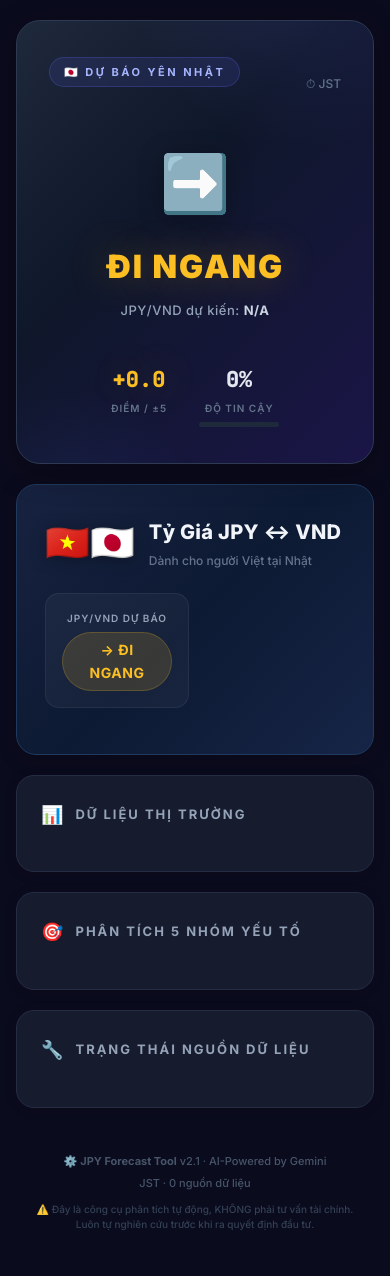
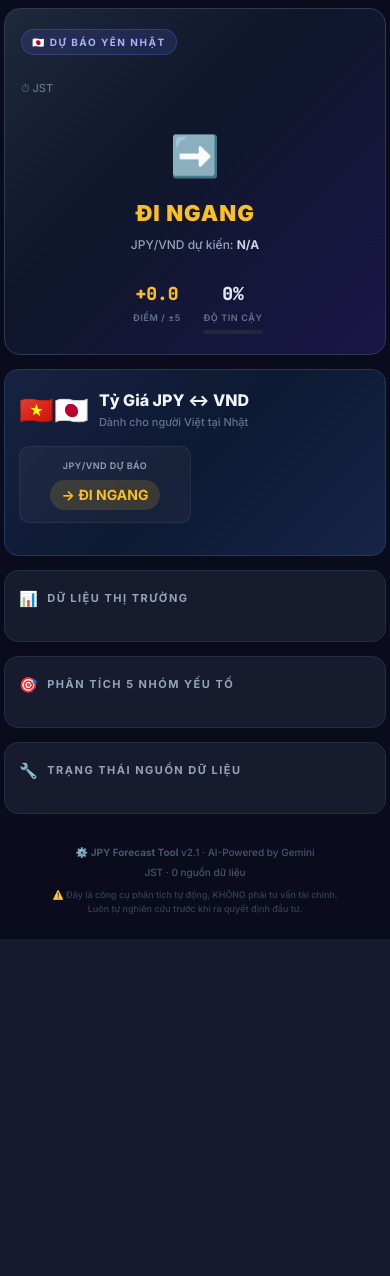
Before and after one commit to VuTan11501/Code, a Python web app: template finance/reporters/templates/daily_report.html in a window 390 px wide. After the commit the page ends 939 px from the top, so only its background shows below. Run offline with Jinja, Linux system fonts and the light colour scheme; the template is opened without the code that fills it, so the values that code supplies are empty.

Commit message:
fix(finance): mobile-first responsive CSS for email template
- Rewrote all CSS with mobile-first base sizes (optimized for 393px iPhone)
- Reduced font sizes, padding, border-radius ~20-30% for compact mobile layout
- Added @media queries in data-css-inline='ignore' block for Apple Mail/iOS
- Fixed alignment issues in market grid, factor bars, VND cards
- Hero section: smaller signal text, compact score display
- Market grid: tighter 2-col layout with reduced gaps
- Factor bars: thinner progress bars, smaller labels

Co-authored-by: Copilot <223556219+Copilot@users.noreply.github.com>

```diff
--- a/finance/reporters/templates/daily_report.html
+++ b/finance/reporters/templates/daily_report.html
@@ -9,150 +9,218 @@
 <link rel="preconnect" href="https://fonts.gstatic.com" crossorigin data-css-inline="ignore">
 <link href="https://fonts.googleapis.com/css2?family=Inter:wght@400;500;600;700;800;900&family=JetBrains+Mono:wght@500;700;800&display=swap" rel="stylesheet" data-css-inline="ignore">
 <style>
+  /* Mobile-first base styles (these get inlined for Gmail compatibility) */
   * { box-sizing: border-box; margin: 0; padding: 0; }
-  body { font-family: 'Inter', -apple-system, 'Segoe UI', Roboto, 'Helvetica Neue', Arial, sans-serif; background: #0b0b1e; color: #e2e8f0; line-height: 1.65; padding: 20px 16px; -webkit-font-smoothing: antialiased; -moz-osx-font-smoothing: grayscale; }
+  body { font-family: 'Inter', -apple-system, 'Segoe UI', Roboto, 'Helvetica Neue', Arial, sans-serif; background: #0b0b1e; color: #e2e8f0; line-height: 1.6; padding: 10px 6px; -webkit-font-smoothing: antialiased; }
   .container { max-width: 680px; margin: 0 auto; }
   .mono { font-family: 'JetBrains Mono', 'SF Mono', 'Fira Code', Consolas, monospace; }
 
   /* ── Hero Card ── */
-  .hero { background: linear-gradient(135deg, #1e293b 0%, #0f172a 40%, #1a1547 100%); border-radius: 24px; padding: 36px 32px; margin-bottom: 20px; border: 1px solid #2d3a52; position: relative; overflow: hidden; box-shadow: 0 8px 32px rgba(0,0,0,0.3); }
-  .hero::before { content: ''; position: absolute; top: -50%; right: -30%; width: 350px; height: 350px; border-radius: 50%; background: radial-gradient(circle, rgba(99,102,241,0.12), transparent 70%); }
-  .hero::after { content: ''; position: absolute; bottom: -40%; left: -20%; width: 250px; height: 250px; border-radius: 50%; background: radial-gradient(circle, rgba(59,130,246,0.08), transparent 70%); }
-  .hero-top { display: flex; justify-content: space-between; align-items: flex-start; margin-bottom: 24px; position: relative; z-index: 1; }
-  .hero-badge { display: inline-flex; align-items: center; gap: 6px; background: rgba(99,102,241,0.12); border: 1px solid rgba(99,102,241,0.25); padding: 5px 14px; border-radius: 100px; font-size: 11px; font-weight: 700; text-transform: uppercase; letter-spacing: 2.5px; color: #a5b4fc; }
-  .hero-date { font-size: 12px; color: #64748b; text-align: right; line-height: 1.5; font-weight: 500; }
-  .hero-main { text-align: center; padding: 20px 0; position: relative; z-index: 1; }
-  .signal-icon { font-size: 56px; margin-bottom: 12px; filter: drop-shadow(0 4px 12px rgba(0,0,0,0.3)); }
-  .signal-text { font-size: 32px; font-weight: 900; letter-spacing: 2px; margin-bottom: 6px; text-transform: uppercase; }
-  .signal-stronger { color: #34d399; text-shadow: 0 0 40px rgba(52,211,153,0.3); }
-  .signal-weaker { color: #f87171; text-shadow: 0 0 40px rgba(248,113,113,0.3); }
-  .signal-neutral { color: #fbbf24; text-shadow: 0 0 40px rgba(251,191,36,0.3); }
-  .signal-sub { font-size: 13px; color: #94a3b8; font-weight: 500; letter-spacing: 0.5px; }
+  .hero { background: linear-gradient(135deg, #1e293b 0%, #0f172a 40%, #1a1547 100%); border-radius: 18px; padding: 20px 16px; margin-bottom: 14px; border: 1px solid #2d3a52; position: relative; overflow: hidden; }
+  .hero-top { display: flex; justify-content: space-between; align-items: flex-start; margin-bottom: 16px; position: relative; z-index: 1; }
+  .hero-badge { display: inline-block; background: rgba(99,102,241,0.15); border: 1px solid rgba(99,102,241,0.3); padding: 4px 10px; border-radius: 100px; font-size: 10px; font-weight: 700; text-transform: uppercase; letter-spacing: 1.5px; color: #a5b4fc; }
+  .hero-date { font-size: 11px; color: #64748b; text-align: right; line-height: 1.5; font-weight: 500; }
+  .hero-main { text-align: center; padding: 12px 0; position: relative; z-index: 1; }
+  .signal-icon { font-size: 40px; margin-bottom: 8px; }
+  .signal-text { font-size: 22px; font-weight: 900; letter-spacing: 1px; margin-bottom: 4px; text-transform: uppercase; }
+  .signal-stronger { color: #34d399; }
+  .signal-weaker { color: #f87171; }
+  .signal-neutral { color: #fbbf24; }
+  .signal-sub { font-size: 12px; color: #94a3b8; font-weight: 500; }
   .signal-sub strong { color: #cbd5e1; font-weight: 700; }
-  .score-row { display: flex; justify-content: center; gap: 32px; margin-top: 20px; position: relative; z-index: 1; }
-  .score-item { text-align: center; }
-  .score-value { font-family: 'JetBrains Mono', monospace; font-size: 22px; font-weight: 800; }
-  .score-label { font-size: 10px; color: #64748b; text-transform: uppercase; letter-spacing: 1px; font-weight: 600; margin-top: 2px; }
-  .confidence-bar { width: 80px; height: 5px; background: #1e293b; border-radius: 3px; margin: 6px auto 0; overflow: hidden; }
+  .score-row { display: flex; justify-content: center; gap: 18px; margin-top: 14px; position: relative; z-index: 1; flex-wrap: wrap; }
+  .score-item { text-align: center; min-width: 60px; }
+  .score-value { font-family: 'JetBrains Mono', monospace; font-size: 18px; font-weight: 800; }
+  .score-label { font-size: 9px; color: #64748b; text-transform: uppercase; letter-spacing: 0.6px; font-weight: 600; margin-top: 2px; }
+  .confidence-bar { width: 60px; height: 4px; background: #1e293b; border-radius: 3px; margin: 4px auto 0; overflow: hidden; }
   .confidence-fill { height: 100%; border-radius: 3px; background: linear-gradient(90deg, #6366f1, #8b5cf6); }
 
   /* ── VND Hero Section ── */
-  .vnd-hero { background: linear-gradient(135deg, #172240 0%, #0d1a33 50%, #162447 100%); border-radius: 20px; padding: 28px; margin-bottom: 20px; border: 1px solid #1e3a5f; box-shadow: 0 4px 20px rgba(0,0,0,0.2); }
-  .vnd-header { display: flex; align-items: center; gap: 14px; margin-bottom: 20px; }
-  .vnd-flag { font-size: 36px; filter: drop-shadow(0 2px 8px rgba(0,0,0,0.3)); }
-  .vnd-title { font-size: 20px; font-weight: 800; color: #f1f5f9; letter-spacing: 0.3px; }
-  .vnd-subtitle { font-size: 12px; color: #64748b; font-weight: 500; margin-top: 2px; }
-  .vnd-rates { display: grid; grid-template-columns: 1fr 1fr; gap: 12px; margin-bottom: 18px; }
-  .vnd-rate-card { background: rgba(255,255,255,0.04); border-radius: 14px; padding: 16px; text-align: center; border: 1px solid rgba(255,255,255,0.06); }
-  .vnd-rate-label { font-size: 10px; color: #94a3b8; text-transform: uppercase; letter-spacing: 1px; font-weight: 600; }
-  .vnd-rate-value { font-family: 'JetBrains Mono', monospace; font-size: 24px; font-weight: 800; color: #60a5fa; margin: 6px 0; }
-  .vnd-rate-change { font-family: 'JetBrains Mono', monospace; font-size: 12px; font-weight: 600; }
-  .vnd-analysis { background: rgba(99,102,241,0.06); border-radius: 14px; padding: 18px; border-left: 3px solid #6366f1; }
-  .vnd-analysis-title { font-size: 11px; font-weight: 700; color: #a5b4fc; text-transform: uppercase; letter-spacing: 1.5px; margin-bottom: 10px; }
-  .vnd-analysis-text { font-size: 14px; color: #cbd5e1; line-height: 1.75; }
-  .vnd-direction-badge { display: inline-block; padding: 5px 14px; border-radius: 100px; font-size: 12px; font-weight: 700; margin-top: 8px; letter-spacing: 0.5px; }
-  .vnd-dir-up { background: rgba(52,211,153,0.15); color: #34d399; border: 1px solid rgba(52,211,153,0.2); }
-  .vnd-dir-down { background: rgba(248,113,113,0.15); color: #f87171; border: 1px solid rgba(248,113,113,0.2); }
-  .vnd-dir-sideways { background: rgba(251,191,36,0.15); color: #fbbf24; border: 1px solid rgba(251,191,36,0.2); }
+  .vnd-hero { background: linear-gradient(135deg, #172240 0%, #0d1a33 50%, #162447 100%); border-radius: 16px; padding: 16px 14px; margin-bottom: 14px; border: 1px solid #1e3a5f; }
+  .vnd-header { display: flex; align-items: center; gap: 10px; margin-bottom: 14px; }
+  .vnd-flag { font-size: 28px; }
+  .vnd-title { font-size: 16px; font-weight: 800; color: #f1f5f9; }
+  .vnd-subtitle { font-size: 11px; color: #64748b; font-weight: 500; margin-top: 1px; }
+  .vnd-rates { display: grid; grid-template-columns: 1fr 1fr; gap: 8px; margin-bottom: 14px; }
+  .vnd-rate-card { background: rgba(255,255,255,0.04); border-radius: 10px; padding: 10px 6px; text-align: center; border: 1px solid rgba(255,255,255,0.06); }
+  .vnd-rate-label { font-size: 9px; color: #94a3b8; text-transform: uppercase; letter-spacing: 0.5px; font-weight: 600; }
+  .vnd-rate-value { font-family: 'JetBrains Mono', monospace; font-size: 17px; font-weight: 800; color: #60a5fa; margin: 3px 0; }
+  .vnd-rate-change { font-family: 'JetBrains Mono', monospace; font-size: 11px; font-weight: 600; }
+  .vnd-analysis { background: rgba(99,102,241,0.06); border-radius: 10px; padding: 12px; border-left: 3px solid #6366f1; }
+  .vnd-analysis-title { font-size: 10px; font-weight: 700; color: #a5b4fc; text-transform: uppercase; letter-spacing: 1px; margin-bottom: 8px; }
+  .vnd-analysis-text { font-size: 13px; color: #cbd5e1; line-height: 1.7; }
+  .vnd-direction-badge { display: inline-block; padding: 4px 12px; border-radius: 100px; font-size: 11px; font-weight: 700; margin-top: 6px; }
+  .vnd-dir-up { background: rgba(52,211,153,0.15); color: #34d399; }
+  .vnd-dir-down { background: rgba(248,113,113,0.15); color: #f87171; }
+  .vnd-dir-sideways { background: rgba(251,191,36,0.15); color: #fbbf24; }
 
   /* ── Cards ── */
-  .card { background: #161b2e; border-radius: 18px; padding: 24px; margin-bottom: 20px; border: 1px solid #252d45; box-shadow: 0 2px 12px rgba(0,0,0,0.15); }
-  .card-title { font-size: 13px; font-weight: 700; color: #94a3b8; text-transform: uppercase; letter-spacing: 2px; margin-bottom: 18px; display: flex; align-items: center; gap: 10px; }
-  .card-title .icon { font-size: 18px; }
+  .card { background: #161b2e; border-radius: 14px; padding: 16px 12px; margin-bottom: 14px; border: 1px solid #252d45; }
+  .card-title { font-size: 11px; font-weight: 700; color: #94a3b8; text-transform: uppercase; letter-spacing: 1.5px; margin-bottom: 12px; display: flex; align-items: center; gap: 8px; }
+  .card-title .icon { font-size: 15px; }
 
   /* ── Market Grid ── */
-  .market-grid { display: grid; grid-template-columns: 1fr 1fr; gap: 10px; }
-  .market-cell { background: rgba(255,255,255,0.025); border-radius: 14px; padding: 14px; border: 1px solid rgba(255,255,255,0.05); transition: background 0.2s; }
+  .market-grid { display: grid; grid-template-columns: 1fr 1fr; gap: 6px; }
+  .market-cell { background: rgba(255,255,255,0.025); border-radius: 10px; padding: 10px 8px; border: 1px solid rgba(255,255,255,0.05); }
   .market-cell.highlight { background: rgba(99,102,241,0.07); border-color: rgba(99,102,241,0.18); }
-  .market-icon { font-size: 16px; margin-bottom: 3px; }
-  .market-name { font-size: 10px; color: #64748b; text-transform: uppercase; letter-spacing: 0.8px; font-weight: 600; }
-  .market-value { font-family: 'JetBrains Mono', monospace; font-size: 20px; font-weight: 800; color: #f1f5f9; margin: 3px 0; }
-  .market-change { font-family: 'JetBrains Mono', monospace; font-size: 13px; font-weight: 600; }
+  .market-icon { font-size: 14px; margin-bottom: 2px; }
+  .market-name { font-size: 9px; color: #64748b; text-transform: uppercase; letter-spacing: 0.5px; font-weight: 600; }
+  .market-value { font-family: 'JetBrains Mono', monospace; font-size: 15px; font-weight: 800; color: #f1f5f9; margin: 2px 0; }
+  .market-change { font-family: 'JetBrains Mono', monospace; font-size: 11px; font-weight: 600; }
   .up { color: #34d399; }
   .down { color: #f87171; }
   .flat { color: #64748b; }
 
   /* ── Factor Bars ── */
-  .factor-item { margin-bottom: 16px; }
-  .factor-header { display: flex; justify-content: space-between; align-items: center; margin-bottom: 7px; }
-  .factor-name { font-size: 13px; font-weight: 600; color: #e2e8f0; letter-spacing: 0.2px; }
-  .factor-score-badge { font-family: 'JetBrains Mono', monospace; font-size: 14px; font-weight: 800; padding: 3px 12px; border-radius: 8px; }
-  .factor-bar-bg { height: 7px; background: #1e293b; border-radius: 4px; position: relative; overflow: hidden; }
+  .factor-item { margin-bottom: 14px; }
+  .factor-header { display: flex; justify-content: space-between; align-items: center; margin-bottom: 5px; }
+  .factor-name { font-size: 12px; font-weight: 600; color: #e2e8f0; }
+  .factor-score-badge { font-family: 'JetBrains Mono', monospace; font-size: 12px; font-weight: 800; padding: 2px 8px; border-radius: 6px; }
+  .factor-bar-bg { height: 6px; background: #1e293b; border-radius: 3px; position: relative; overflow: hidden; }
   .factor-bar-center { position: absolute; left: 50%; top: 0; width: 2px; height: 100%; background: #374151; }
-  .factor-bar-fill { position: absolute; top: 0; height: 100%; border-radius: 4px; transition: width 0.3s; }
+  .factor-bar-fill { position: absolute; top: 0; height: 100%; border-radius: 3px; }
   .factor-bar-pos { background: linear-gradient(90deg, #059669, #34d399); right: 50%; }
   .factor-bar-neg { background: linear-gradient(90deg, #f87171, #dc2626); left: 50%; }
-  .factor-detail { font-size: 12px; color: #64748b; margin-top: 5px; line-height: 1.6; }
+  .factor-detail { font-size: 11px; color: #64748b; margin-top: 4px; line-height: 1.5; }
 
   /* ── Summary Box ── */
-  .summary-box { background: rgba(99,102,241,0.05); border-radius: 16px; padding: 22px; border-left: 4px solid #6366f1; margin-bottom: 20px; box-shadow: 0 2px 12px rgba(0,0,0,0.1); }
-  .summary-text { font-size: 14px; color: #cbd5e1; line-height: 1.85; }
+  .summary-box { background: rgba(99,102,241,0.05); border-radius: 14px; padding: 16px; border-left: 4px solid #6366f1; margin-bottom: 14px; }
+  .summary-text { font-size: 13px; color: #cbd5e1; line-height: 1.75; }
 
   /* ── News List ── */
-  .news-item { padding: 14px 0; border-bottom: 1px solid rgba(255,255,255,0.04); }
+  .news-item { padding: 10px 0; border-bottom: 1px solid rgba(255,255,255,0.04); }
   .news-item:last-child { border-bottom: none; }
-  .news-vi { font-size: 14px; font-weight: 600; color: #e2e8f0; margin-bottom: 3px; line-height: 1.5; }
-  .news-vi a { color: #93c5fd; text-decoration: none; transition: color 0.15s; }
-  .news-vi a:hover { color: #60a5fa; text-decoration: underline; }
-  .news-en { font-size: 11px; color: #64748b; font-style: italic; line-height: 1.4; }
-  .news-meta { font-size: 10px; color: #475569; margin-top: 5px; font-weight: 500; letter-spacing: 0.3px; }
-  .news-badge { display: inline-block; padding: 2px 8px; border-radius: 6px; font-size: 10px; font-weight: 700; margin-right: 6px; letter-spacing: 0.3px; }
+  .news-vi { font-size: 13px; font-weight: 600; color: #e2e8f0; margin-bottom: 2px; line-height: 1.5; }
+  .news-vi a { color: #93c5fd; text-decoration: none; }
+  .news-en { font-size: 10px; color: #64748b; font-style: italic; line-height: 1.4; }
+  .news-meta { font-size: 10px; color: #475569; margin-top: 4px; font-weight: 500; }
+  .news-badge { display: inline-block; padding: 2px 6px; border-radius: 4px; font-size: 9px; font-weight: 700; margin-right: 4px; }
   .badge-stronger { background: rgba(52,211,153,0.15); color: #34d399; }
   .badge-weaker { background: rgba(248,113,113,0.15); color: #f87171; }
   .badge-neutral { background: rgba(148,163,184,0.12); color: #94a3b8; }
   .badge-high { border: 1px solid currentColor; }
 
   /* ── Calendar ── */
-  .cal-item { display: flex; align-items: center; padding: 10px 0; gap: 12px; border-bottom: 1px solid rgba(255,255,255,0.03); }
+  .cal-item { display: flex; align-items: center; padding: 8px 0; gap: 10px; border-bottom: 1px solid rgba(255,255,255,0.03); }
   .cal-item:last-child { border-bottom: none; }
-  .cal-badge { min-width: 52px; text-align: center; padding: 5px 10px; border-radius: 10px; background: rgba(99,102,241,0.1); font-size: 11px; font-weight: 700; color: #a5b4fc; letter-spacing: 0.3px; }
-  .cal-name { font-size: 13px; color: #e2e8f0; font-weight: 500; }
+  .cal-badge { min-width: 44px; text-align: center; padding: 4px 6px; border-radius: 8px; background: rgba(99,102,241,0.1); font-size: 10px; font-weight: 700; color: #a5b4fc; }
+  .cal-name { font-size: 12px; color: #e2e8f0; font-weight: 500; }
 
   /* ── Risks ── */
-  .risk-item { padding: 12px 16px; background: rgba(248,113,113,0.04); border-radius: 12px; margin-bottom: 8px; font-size: 13px; color: #fca5a5; border: 1px solid rgba(248,113,113,0.1); line-height: 1.6; }
+  .risk-item { padding: 10px 12px; background: rgba(248,113,113,0.04); border-radius: 10px; margin-bottom: 6px; font-size: 12px; color: #fca5a5; border: 1px solid rgba(248,113,113,0.1); line-height: 1.5; }
   .risk-item::before { content: '⚡ '; }
 
   /* ── Health ── */
-  .health-grid { display: flex; flex-wrap: wrap; gap: 8px; }
-  .health-pill { padding: 5px 14px; border-radius: 100px; font-size: 11px; font-weight: 600; letter-spacing: 0.3px; }
+  .health-grid { display: flex; flex-wrap: wrap; gap: 6px; }
+  .health-pill { padding: 4px 10px; border-radius: 100px; font-size: 10px; font-weight: 600; }
   .h-ok { background: rgba(52,211,153,0.1); color: #34d399; }
   .h-stale { background: rgba(251,191,36,0.1); color: #fbbf24; }
   .h-failed { background: rgba(248,113,113,0.1); color: #f87171; }
   .h-disabled { background: rgba(148,163,184,0.06); color: #64748b; }
 
   /* ── Footer ── */
-  .footer { text-align: center; padding: 24px 16px; font-size: 11px; color: #475569; font-weight: 500; }
+  .footer { text-align: center; padding: 16px 8px; font-size: 10px; color: #475569; font-weight: 500; }
   .footer a { color: #6366f1; }
-  .disclaimer { margin-top: 10px; font-size: 10px; color: #334155; line-height: 1.5; }
+  .disclaimer { margin-top: 8px; font-size: 9px; color: #334155; line-height: 1.5; }
 
   /* ── Accuracy Section ── */
-  .accuracy-badges { display: flex; gap: 10px; margin-bottom: 16px; flex-wrap: wrap; }
-  .acc-badge { flex: 1; min-width: 80px; text-align: center; background: rgba(255,255,255,0.025); border-radius: 14px; padding: 14px 8px; border: 1px solid rgba(255,255,255,0.05); }
-  .acc-badge-label { font-size: 10px; color: #64748b; text-transform: uppercase; letter-spacing: 0.8px; font-weight: 600; }
-  .acc-badge-value { font-family: 'JetBrains Mono', monospace; font-size: 24px; font-weight: 800; margin: 5px 0; }
-  .acc-badge-count { font-size: 10px; color: #475569; font-weight: 500; }
+  .accuracy-badges { display: flex; gap: 6px; margin-bottom: 12px; flex-wrap: wrap; }
+  .acc-badge { flex: 1; min-width: 60px; text-align: center; background: rgba(255,255,255,0.025); border-radius: 10px; padding: 10px 4px; border: 1px solid rgba(255,255,255,0.05); }
+  .acc-badge-label { font-size: 9px; color: #64748b; text-transform: uppercase; letter-spacing: 0.5px; font-weight: 600; }
+  .acc-badge-value { font-family: 'JetBrains Mono', monospace; font-size: 18px; font-weight: 800; margin: 3px 0; }
+  .acc-badge-count { font-size: 9px; color: #475569; font-weight: 500; }
   .acc-good { color: #34d399; }
   .acc-ok { color: #fbbf24; }
   .acc-bad { color: #f87171; }
   .acc-na { color: #64748b; }
-  .streak-badge { display: inline-block; padding: 5px 16px; border-radius: 100px; font-size: 12px; font-weight: 700; margin-bottom: 12px; letter-spacing: 0.3px; }
-  .streak-win { background: rgba(52,211,153,0.12); color: #34d399; border: 1px solid rgba(52,211,153,0.2); }
-  .streak-loss { background: rgba(248,113,113,0.12); color: #f87171; border: 1px solid rgba(248,113,113,0.2); }
-  .acc-factor-row { display: flex; justify-content: space-between; align-items: center; padding: 8px 0; border-bottom: 1px solid rgba(255,255,255,0.03); }
+  .streak-badge { display: inline-block; padding: 4px 12px; border-radius: 100px; font-size: 11px; font-weight: 700; margin-bottom: 10px; }
+  .streak-win { background: rgba(52,211,153,0.12); color: #34d399; }
+  .streak-loss { background: rgba(248,113,113,0.12); color: #f87171; }
+  .acc-factor-row { display: flex; justify-content: space-between; align-items: center; padding: 6px 0; border-bottom: 1px solid rgba(255,255,255,0.03); }
   .acc-factor-row:last-child { border-bottom: none; }
-  .acc-factor-name { font-size: 12px; color: #e2e8f0; font-weight: 500; }
-  .acc-factor-bar-bg { flex: 1; height: 5px; background: #1e293b; border-radius: 3px; margin: 0 12px; max-width: 120px; }
-  .acc-factor-bar { height: 100%; border-radius: 3px; }
-  .acc-factor-rate { font-family: 'JetBrains Mono', monospace; font-size: 13px; font-weight: 700; min-width: 40px; text-align: right; }
-  .history-row { display: flex; align-items: center; padding: 7px 0; gap: 10px; border-bottom: 1px solid rgba(255,255,255,0.03); font-size: 12px; }
+  .acc-factor-name { font-size: 11px; color: #e2e8f0; font-weight: 500; }
+  .acc-factor-bar-bg { flex: 1; height: 4px; background: #1e293b; border-radius: 2px; margin: 0 8px; max-width: 80px; }
+  .acc-factor-bar { height: 100%; border-radius: 2px; }
+  .acc-factor-rate { font-family: 'JetBrains Mono', monospace; font-size: 12px; font-weight: 700; min-width: 36px; text-align: right; }
+  .history-row { display: flex; align-items: center; padding: 5px 0; gap: 6px; border-bottom: 1px solid rgba(255,255,255,0.03); font-size: 11px; }
   .history-row:last-child { border-bottom: none; }
-  .history-date { font-family: 'JetBrains Mono', monospace; color: #64748b; min-width: 75px; font-size: 11px; font-weight: 500; }
-  .history-result { min-width: 22px; text-align: center; font-size: 16px; }
-  .history-dir { min-width: 65px; font-weight: 500; }
-  .history-move { font-family: 'JetBrains Mono', monospace; color: #94a3b8; font-size: 11px; }
-  .baseline-row { display: flex; justify-content: space-between; align-items: center; padding: 5px 0; font-size: 12px; }
+  .history-date { font-family: 'JetBrains Mono', monospace; color: #64748b; min-width: 65px; font-size: 10px; font-weight: 500; }
+  .history-result { min-width: 18px; text-align: center; font-size: 14px; }
+  .history-dir { min-width: 55px; font-weight: 500; }
+  .history-move { font-family: 'JetBrains Mono', monospace; color: #94a3b8; font-size: 10px; }
+  .baseline-row { display: flex; justify-content: space-between; align-items: center; padding: 4px 0; font-size: 11px; }
   .baseline-label { color: #94a3b8; font-weight: 500; }
   .baseline-result { font-weight: 700; }
+</style>
+<!-- Mobile responsive overrides (not inlined - for Apple Mail/iOS) -->
+<style data-css-inline="ignore">
+  @media screen and (max-width: 480px) {
+    body { padding: 8px 4px !important; }
+    .container { max-width: 100% !important; }
+
+    /* Hero */
+    .hero { padding: 20px 16px !important; border-radius: 16px !important; }
+    .hero-top { flex-direction: column !important; gap: 8px !important; }
+    .hero-date { text-align: left !important; }
+    .hero-badge { font-size: 10px !important; letter-spacing: 1.5px !important; padding: 4px 10px !important; }
+    .signal-icon { font-size: 40px !important; margin-bottom: 8px !important; }
+    .signal-text { font-size: 22px !important; letter-spacing: 1px !important; }
+    .signal-sub { font-size: 12px !important; }
+    .score-row { gap: 16px !important; flex-wrap: wrap !important; }
+    .score-value { font-size: 18px !important; }
+    .score-label { font-size: 9px !important; }
+
+    /* VND */
+    .vnd-hero { padding: 18px 14px !important; border-radius: 14px !important; }
+    .vnd-title { font-size: 16px !important; }
+    .vnd-rates { grid-template-columns: 1fr 1fr !important; gap: 8px !important; }
+    .vnd-rate-card { padding: 12px 8px !important; }
+    .vnd-rate-value { font-size: 18px !important; }
+    .vnd-rate-label { font-size: 9px !important; }
+    .vnd-analysis { padding: 14px !important; }
+    .vnd-analysis-text { font-size: 13px !important; }
+
+    /* Cards */
+    .card { padding: 16px 14px !important; border-radius: 14px !important; }
+    .card-title { font-size: 11px !important; letter-spacing: 1.5px !important; margin-bottom: 14px !important; }
+
+    /* Market Grid */
+    .market-grid { grid-template-columns: 1fr 1fr !important; gap: 8px !important; }
+    .market-cell { padding: 10px !important; border-radius: 10px !important; }
+    .market-value { font-size: 15px !important; }
+    .market-change { font-size: 11px !important; }
+    .market-name { font-size: 9px !important; }
+
+    /* Factors */
+    .factor-name { font-size: 12px !important; }
+    .factor-score-badge { font-size: 12px !important; padding: 2px 8px !important; }
+    .factor-detail { font-size: 11px !important; }
+
+    /* Summary */
+    .summary-box { padding: 16px !important; border-radius: 12px !important; }
+    .summary-text { font-size: 13px !important; }
+
+    /* News */
+    .news-vi { font-size: 13px !important; }
+    .news-en { font-size: 10px !important; }
+
+    /* Accuracy */
+    .accuracy-badges { gap: 6px !important; }
+    .acc-badge { padding: 10px 6px !important; min-width: 60px !important; border-radius: 10px !important; }
+    .acc-badge-value { font-size: 18px !important; }
+    .acc-badge-label { font-size: 9px !important; }
+    .acc-factor-name { font-size: 11px !important; }
+    .acc-factor-bar-bg { max-width: 80px !important; }
+    .history-row { gap: 6px !important; font-size: 11px !important; }
+    .history-date { min-width: 65px !important; font-size: 10px !important; }
+
+    /* Risk */
+    .risk-item { padding: 10px 12px !important; font-size: 12px !important; }
+
+    /* Footer */
+    .footer { padding: 16px 8px !important; font-size: 10px !important; }
+    .disclaimer { font-size: 9px !important; }
+  }
 </style>
 </head>
 <body>
```
